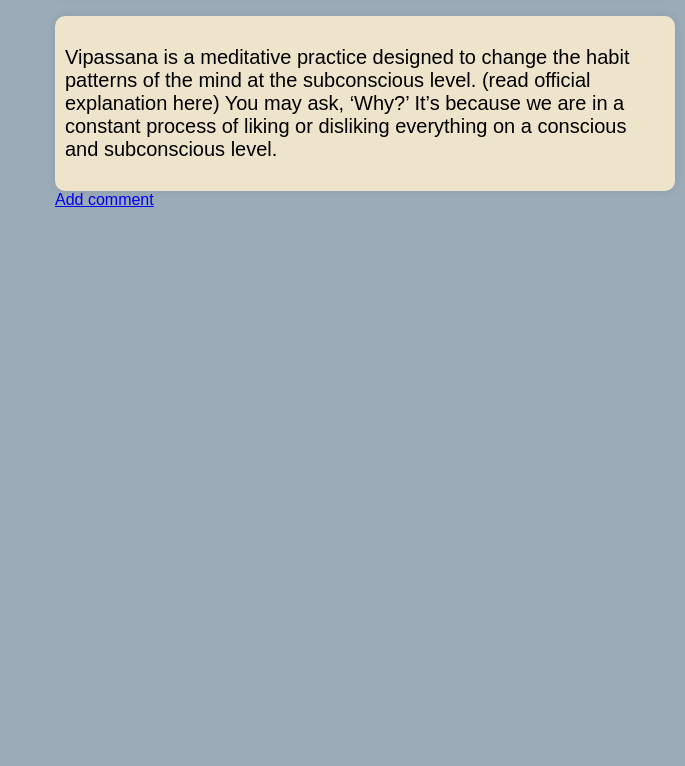
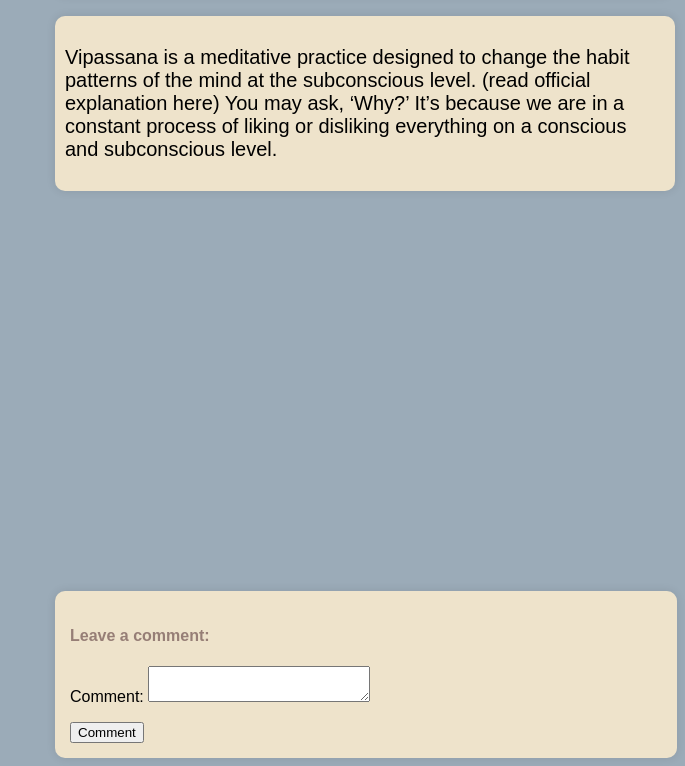
Before and after one commit to bhumiijoshi/Blog-App, a Django app: page /blog/blogs/1/ in a window 1280 px wide. Shown: the part 188-954 px from the top of the page, without its empty margins (595-1280 px from the left). Before the commit the page ends 395 px from the top, so only its background shows below. Run offline with Django 4.2, Linux system fonts and the light colour scheme; data comes from the database, SQL or seed files in the repository; both versions use the stored data as it was after the commit.

Commit message:
comment form

```diff
--- /dev/null
+++ b/myproject/blog/form.py
@@ -0,0 +1,12 @@
+from django import forms
+from .models import Comment
+
+class CommentForm(forms.ModelForm):
+
+    class Meta:
+        model = Comment
+
+        fields = ['comment']
+        widgets = {
+            'comment': forms.Textarea(attrs={'rows':2, 'cols':25}),
+        }
--- a/myproject/blog/static/blog/blog_detail.css
+++ b/myproject/blog/static/blog/blog_detail.css
@@ -13,6 +13,10 @@ body {
   box-shadow: 0px 0px 10px rgba(0, 0, 0, 0.1);
 }
 .comment h3 {
+  color: #967e76;
+}
+
+.comment h4{
   color: #967e76;
 }
 .content {
--- a/myproject/blog/templates/blog/blog_detail.html
+++ b/myproject/blog/templates/blog/blog_detail.html
@@ -5,7 +5,7 @@
     <meta name="viewport" content="width=device-width, initial-scale=1.0" />
     <title>Blog-Detail</title>
     {% load static %}
-    <link rel="stylesheet" href="{% static 'blog/blog_detail.css' %}" />
+    <link rel="stylesheet"  href="{% static 'blog/blog_detail.css' %}" />
   </head>
   <body>
     <div class="headline">
@@ -21,14 +21,19 @@
     <div class="content">
       <p>{{ post.content }}</p>
     </div>
+    <div class="comment">
+    {% if comments %}
 
-    {% if comments %}
-    <div class="comment">
       <h3>Comments:</h3>
       {% for comment in comments %}
       <p>{{ comment.comment }}</p>
       {% endfor %} {% endif %}
-      <a href="#">Add comment</a>
+      <h4>Leave a comment:</h4>
+      <form method="post">
+      {% csrf_token %}
+      {{ form.as_p }}
+      <input type="submit" value="Comment" class="button"/>
+    </form>
     </div>
   </body>
 </html>
--- a/myproject/blog/views.py
+++ b/myproject/blog/views.py
@@ -1,10 +1,11 @@
 from typing import Any
 from django.db.models.query import QuerySet
-from django.shortcuts import get_object_or_404, render
+from django.shortcuts import redirect, render
 from django.views import View, generic
-from .models import BlogPost, Author
+from .models import BlogPost, Author, Comment
 from django.conf import settings
-
+from .form import CommentForm
+from django.views.generic.edit import FormMixin
 
 class HomeView(View):
     def get(self, request):
@@ -28,16 +29,27 @@ class AuthorProfile(generic.DetailView):
         context['author_posts'] = author.blogs.all().order_by("-created_at")
         return context
 
-class BlogDetail(generic.DetailView):
+class BlogDetail(generic.DetailView,FormMixin):
     model = BlogPost
     template_name = "blog/blog_detail.html"
     context_object_name = "post"
+    form_class = CommentForm
 
     def get_context_data(self, **kwargs: Any):
         context = super().get_context_data(**kwargs)
         post = self.get_object()
         context['comments'] = post.comments.all().order_by("created_at")
+        context['form'] = CommentForm()
         return context
+
+    def post(self, request, *args, **kwargs):
+        form = self.form_class(request.POST)
+        post = self.get_object()
+
+        if form.is_valid():
+            comment = form.cleaned_data['comment']
+            comment_instance = Comment.objects.create(blog=post, comment=comment)
+            return redirect('.')
 
 class BloggerList(generic.ListView):
      model = Author
```
Also changed, not shown: myproject/db.sqlite3.
